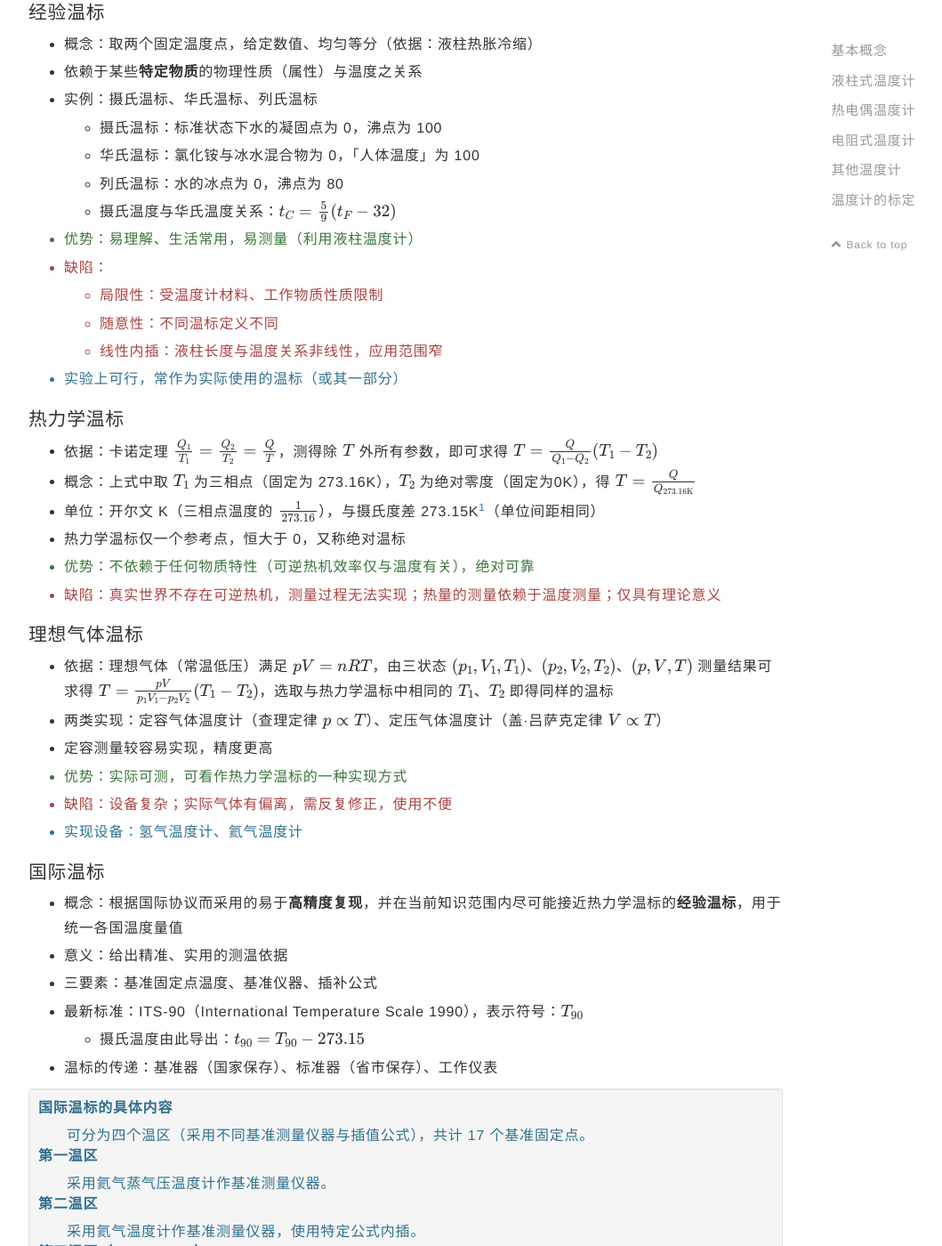
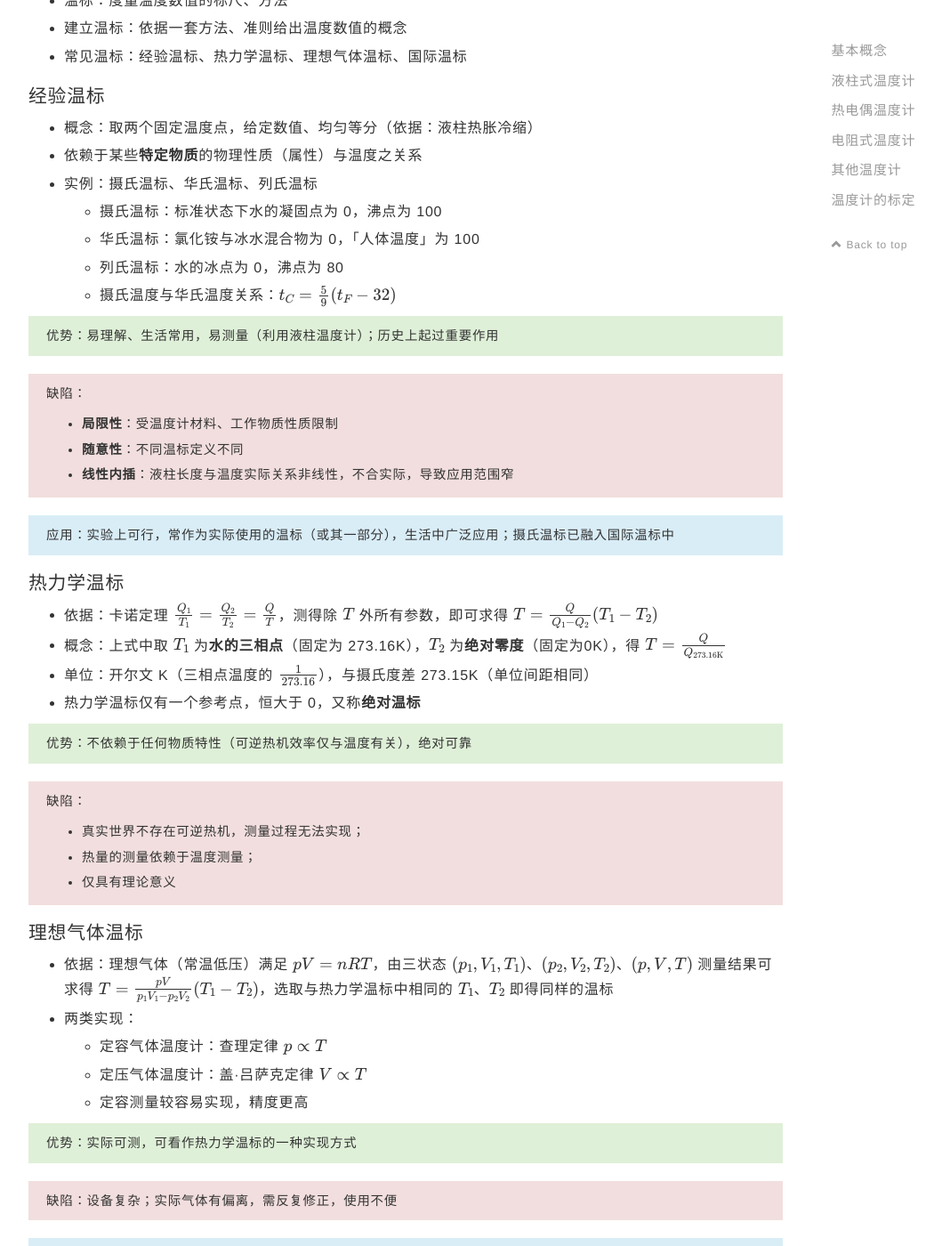
Before and after one commit to xjtu-blacksmith/test-tech-in-epe, a Jekyll site: the page built from chapters/chp4.md, in a window 1280 px wide and 1400 px high, scrolled down 771 px. Shown: the whole window at 89% size, without its empty margins (38-1097 px from the left). Built offline with Jekyll 4.4.1, drawn with Linux system fonts in a browser that asks for light colours; nearby versions of some CDN libraries; formulas are drawn with MathJax 3; some of the changed text lies outside the part shown.

Commit message:
update chapter4

```diff
--- a/chapters/chp4.md
+++ b/chapters/chp4.md
@@ -9,7 +9,10 @@ order: 4
 
 ## 关于温度
 
-- 温度的定义：热力学第零定律（各个热平衡系统所共有的属性）
+- 通俗理解：温度表征着物体的冷热程度
+- 温度的定义：**热力学第零定律**（各个热平衡系统所共有的属性）
+  - 宏观上：决定系统热平衡的性质
+  - 微观上：分子无序运动的激烈程度，反映分子平均动能大小的指标
 - 测温基本原理：仍是第零定律——使得仪表与待测系统热平衡
 - 测量温度的必要性
     - 温度促进物质矛盾转化，对物理现象、化学反应有重要影响
@@ -30,42 +33,65 @@ order: 4
     - 华氏温标：氯化铵与冰水混合物为 0，「人体温度」为 100
     - 列氏温标：水的冰点为 0，沸点为 80
     - 摄氏温度与华氏温度关系：$$t_C=\frac59(t_F-32)$$
-- {:.text-success}优势：易理解、生活常用，易测量（利用液柱温度计）
-- {:.text-danger}缺陷：
-    - 局限性：受温度计材料、工作物质性质限制
-    - 随意性：不同温标定义不同
-    - 线性内插：液柱长度与温度关系非线性，应用范围窄
-  {:.text-danger}
--  {:.text-info}实验上可行，常作为实际使用的温标（或其一部分）
+
+> 优势：易理解、生活常用，易测量（利用液柱温度计）；历史上起过重要作用
+{:.bg-success}
+
+
+> 缺陷：
+>    - **局限性**：受温度计材料、工作物质性质限制
+>    - **随意性**：不同温标定义不同
+>    - **线性内插**：液柱长度与温度实际关系非线性，不合实际，导致应用范围窄
+{:.bg-danger}
+
+> 应用：实验上可行，常作为实际使用的温标（或其一部分），生活中广泛应用；摄氏温标已融入国际温标中
+{:.bg-info}
 
 ### 热力学温标
 
 - 依据：卡诺定理 $$\frac{Q_1}{T_1}=\frac{Q_2}{T_2}=\frac{Q}{T}$$，测得除 $$T$$ 外所有参数，即可求得 $$T=\frac{Q}{Q_1-Q_2}(T_1-T_2)$$
-- 概念：上式中取 $$T_1$$ 为三相点（固定为 273.16K），$$T_2$$ 为绝对零度（固定为0K），得 $$T=\frac{Q}{Q_{273.16\text{K}}}$$
-- 单位：开尔文 K（三相点温度的 $$\frac1{273.16}$$），与摄氏度差 273.15K[^1]（单位间距相同）
-- 热力学温标仅一个参考点，恒大于 0，又称绝对温标
-- {:.text-success}优势：不依赖于任何物质特性（可逆热机效率仅与温度有关），绝对可靠
-- {:.text-danger}缺陷：真实世界不存在可逆热机，测量过程无法实现；热量的测量依赖于温度测量；仅具有理论意义
+- 概念：上式中取 $$T_1$$ 为**水的三相点**（固定为 273.16K），$$T_2$$ 为**绝对零度**（固定为0K），得 $$T=\frac{Q}{Q_{273.16\text{K}}}$$
+- 单位：开尔文 K（三相点温度的 $$\frac1{273.16}$$），与摄氏度差 273.15K（单位间距相同）
+- 热力学温标仅有一个参考点，恒大于 0，又称**绝对温标**
 
-[^1]: 摄氏零度（标准状态下水的冰点）是开氏 273.15K，与水的三相点差 0.1K.
+> 优势：不依赖于任何物质特性（可逆热机效率仅与温度有关），绝对可靠
+{:.bg-success}
+
+> 缺陷：
+>
+> - 真实世界不存在可逆热机，测量过程无法实现；
+> - 热量的测量依赖于温度测量；
+> - 仅具有理论意义
+{:.bg-danger}
 
 ### 理想气体温标
 
 - 依据：理想气体（常温低压）满足 $$pV=nRT$$，由三状态 $$(p_1,V_1,T_1)$$、$$(p_2,V_2,T_2)$$、$$(p,V,T)$$ 测量结果可求得 $$T=\frac{pV}{p_1V_1-p_2V_2}(T_1-T_2)$$，选取与热力学温标中相同的 $$T_1$$、$$T_2$$ 即得同样的温标
-- 两类实现：定容气体温度计（查理定律 $$p\propto T$$）、定压气体温度计（盖·吕萨克定律 $$V\propto T$$）
-- 定容测量较容易实现，精度更高
-- {:.text-success}优势：实际可测，可看作热力学温标的一种实现方式
-- {:.text-danger}缺陷：设备复杂；实际气体有偏离，需反复修正，使用不便
-- {:.text-info}实现设备：氢气温度计、氦气温度计
+- 两类实现：
+  - 定容气体温度计：查理定律 $$p\propto T$$
+  - 定压气体温度计：盖·吕萨克定律 $$V\propto T$$
+  - 定容测量较容易实现，精度更高
+
+> 优势：实际可测，可看作热力学温标的一种实现方式
+{:.bg-success}
+
+> 缺陷：设备复杂；实际气体有偏离，需反复修正，使用不便
+{:.bg-danger}
+
+> 应用：氢气温度计、氦气温度计
+{:.bg-info}
 
 ### 国际温标
 
 - 概念：根据国际协议而采用的易于**高精度复现**，并在当前知识范围内尽可能接近热力学温标的**经验温标**，用于统一各国温度量值
-- 意义：给出精准、实用的测温依据
-- 三要素：基准固定点温度、基准仪器、插补公式
-- 最新标准：ITS-90（International Temperature Scale 1990），表示符号：$$T_{90}$$
-    - 摄氏温度由此导出：$$t_{90}=T_{90}-273.15$$
-- 温标的传递：基准器（国家保存）、标准器（省市保存）、工作仪表
+- 意义：给出**精准**、**实用**的测温依据
+- 三要素：
+  - 基准固定点温度
+  - 基准仪器
+  - 插补公式
+- 最新标准：**ITS-90**（International Temperature Scale 1990），表示符号：$$T_{90}$$
+  - 摄氏温度由此导出：$$t_{90}=T_{90}-273.15$$
+- 温标的传递：基准器（国家保存）$$\to$$ 标准器（省市保存）$$\to$$ 工作仪表
 
 国际温标的具体内容
 : 可分为四个温区（采用不同基准测量仪器与插值公式），共计 17 个基准固定点。
```
